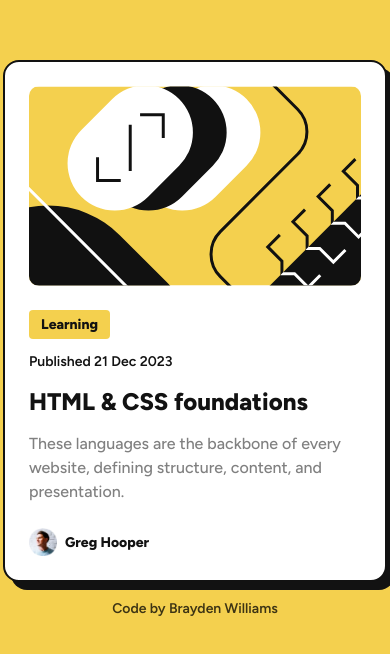
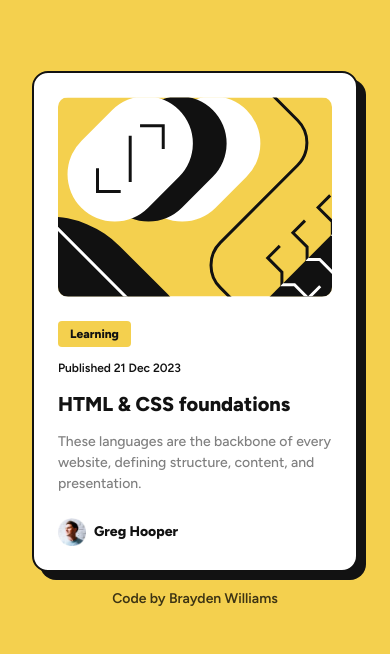
Before and after one commit to redstar504/css-blog-preview-card, a website: page index.html in a window 390 px wide. Shown: the part 102-756 px from the top of the page. Drawn offline with Linux system fonts and the light colour scheme.

Commit message:
Change responsive breakpoint

```diff
--- a/screen.css
+++ b/screen.css
@@ -71,7 +71,7 @@ body {
 
 section {
   background: #fff;
-  margin-top: 2.25em;
+  margin: 2.25em 1.5rem 0;
   padding: 1.5rem;
   width: 20.375rem;
   border-radius: 1rem;
@@ -154,9 +154,9 @@ footer img {
   opacity: 0.75;
 }
 
-@media(min-width: 24rem) {
+@media(min-width: 24.5rem) {
   section {
-    width: 24rem;
+    width: 23.4375rem;
   }
 
   article main {
```
